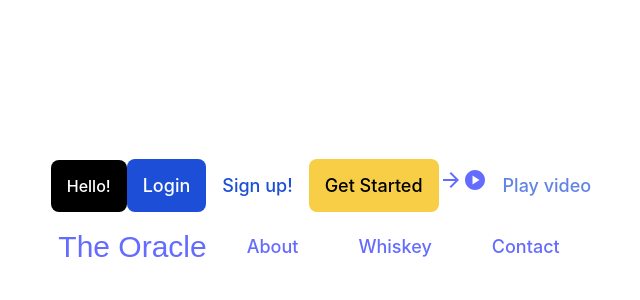
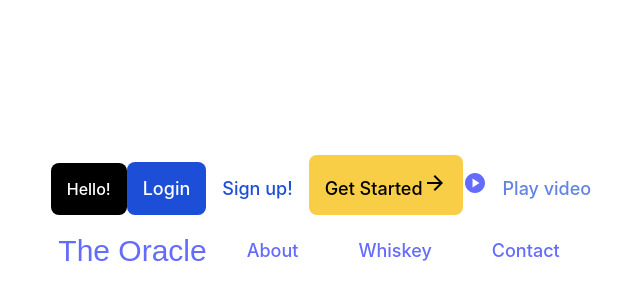
Before and after one commit to RAYMUNDOOOO/savior-iq, a React (Vite) app: page / in a window 1280 px wide. Shown: the part 180-480 px from the top of the page, without its empty margins (311-951 px from the left). Built offline with nearby package versions, Linux system fonts and the light colour scheme.

Commit message:
Moved ArrowForwardIcon to right of GetStartedButton.

```diff
--- a/src/components/Buttons.jsx
+++ b/src/components/Buttons.jsx
@@ -28,8 +28,10 @@ export function LoginButton({ text }) {
 export function GetStartedButton() {
         return (
                 <a href="/">
-                        <button className={`${style.btn} ${style.getStarted}`}>Get Started</button>
-                        <ArrowForwardIcon />
+                        <button className={`${style.btn} ${style.getStarted}`}>
+                                Get Started
+                                <ArrowForwardIcon />
+                        </button>
                 </a>
         );
 }
```
